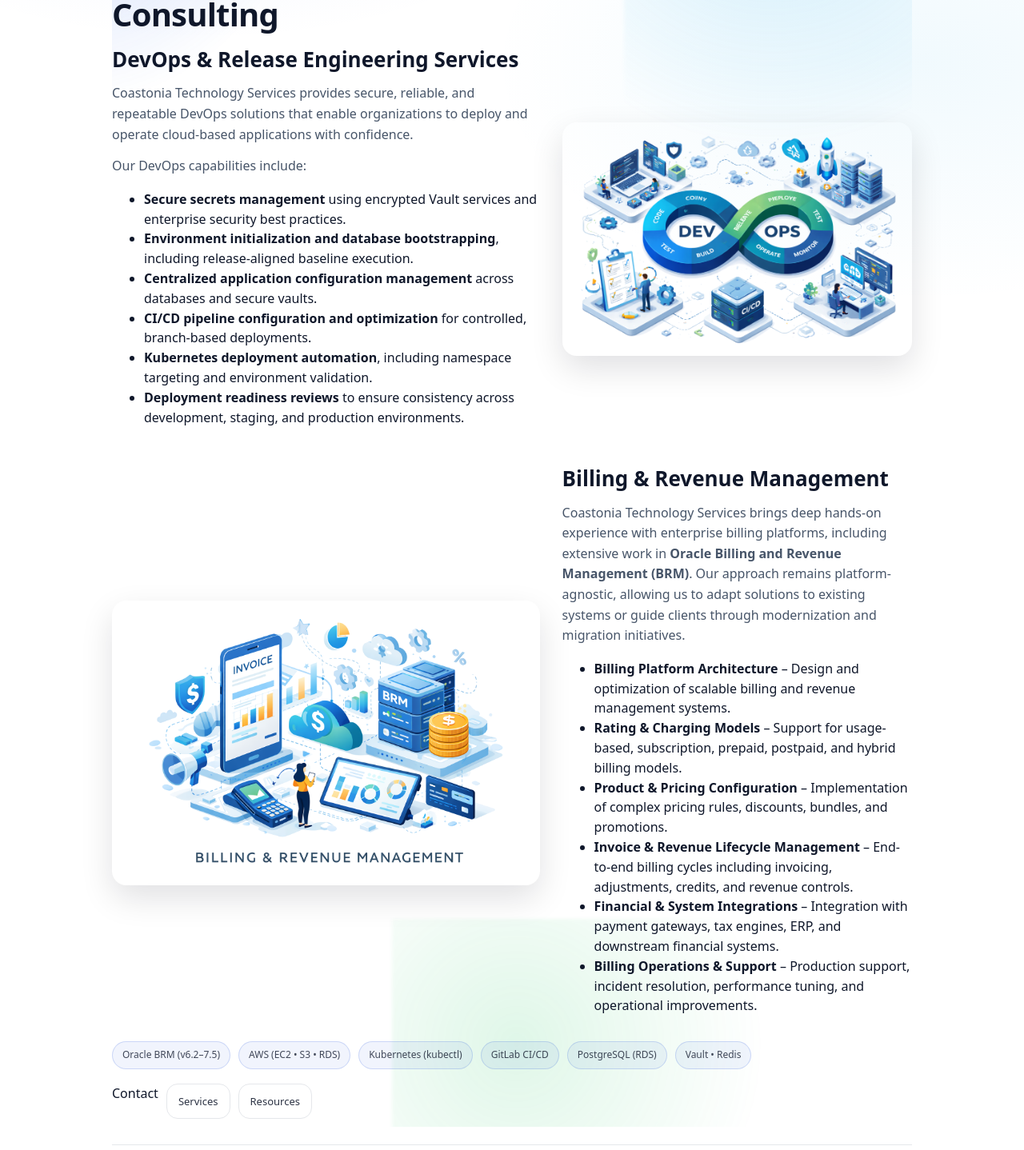
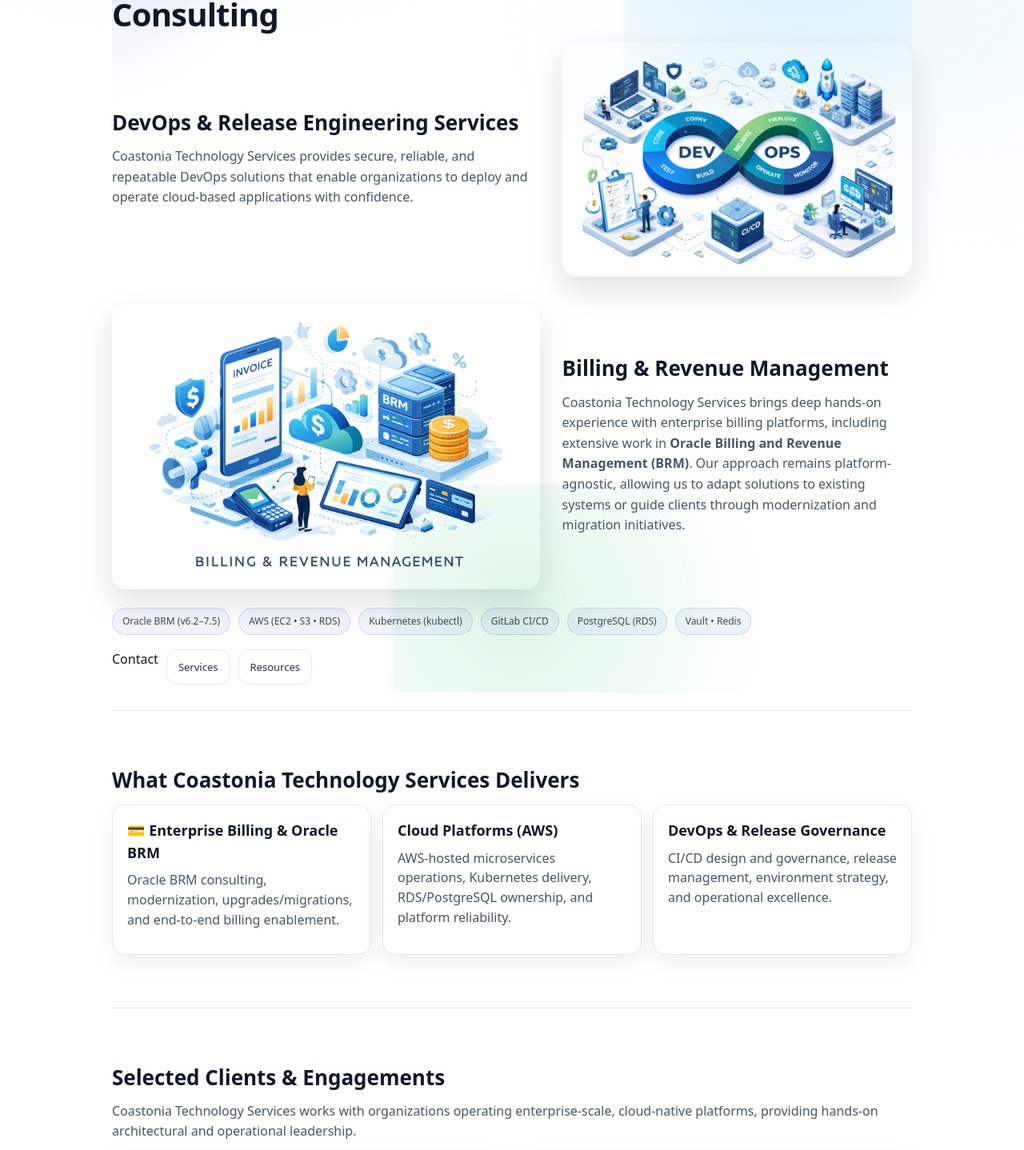
Before and after one commit to jhynes39/coastonia, a Next.js app: page / in a window 1280 px wide. Shown: the part 248-1686 px from the top of the page at 80% size. Built offline with nearby package versions, Linux system fonts and the light colour scheme.

Commit message:
Replace globals.css with clean unified theme

```diff
--- a/app/page.tsx
+++ b/app/page.tsx
@@ -27,22 +27,6 @@
 
 <p>
 Coastonia Technology Services provides secure, reliable, and repeatable DevOps solutions that enable organizations to deploy and operate cloud-based applications with confidence.</p>
-
-<p>Our DevOps capabilities include:</p>
-<ul>
-<li><strong>Secure secrets management</strong> using encrypted Vault services and enterprise security best practices.</li>
-
-<li><strong>Environment initialization and database bootstrapping</strong>, including release-aligned baseline execution.</li>
-
-<li><strong>Centralized application configuration management</strong> across databases and secure vaults.</li>
-
-<li><strong>CI/CD pipeline configuration and optimization</strong> for controlled, branch-based deployments.</li>
-
-<li><strong>Kubernetes deployment automation</strong>, including namespace targeting and environment validation.</li>
-
-<li><strong>Deployment readiness reviews</strong> to ensure consistency across development, staging, and production environments.</li>
-</ul>
-
 
 
 
@@ -82,16 +66,6 @@
   Coastonia Technology Services brings deep hands-on experience with enterprise billing platforms, including extensive work in <strong>Oracle Billing and Revenue Management (BRM)</strong>.
   Our approach remains platform-agnostic, allowing us to adapt solutions to existing systems or guide clients through modernization and migration initiatives.
 </p>
-
-
-  <ul>
-  <li><strong>Billing Platform Architecture</strong> – Design and optimization of scalable billing and revenue management systems.</li>
-  <li><strong>Rating & Charging Models</strong> – Support for usage-based, subscription, prepaid, postpaid, and hybrid billing models.</li>
-  <li><strong>Product & Pricing Configuration</strong> – Implementation of complex pricing rules, discounts, bundles, and promotions.</li>
-  <li><strong>Invoice & Revenue Lifecycle Management</strong> – End-to-end billing cycles including invoicing, adjustments, credits, and revenue controls.</li>
-  <li><strong>Financial & System Integrations</strong> – Integration with payment gateways, tax engines, ERP, and downstream financial systems.</li>
-  <li><strong>Billing Operations & Support</strong> – Production support, incident resolution, performance tuning, and operational improvements.</li>
-</ul>
 
 
 
```
